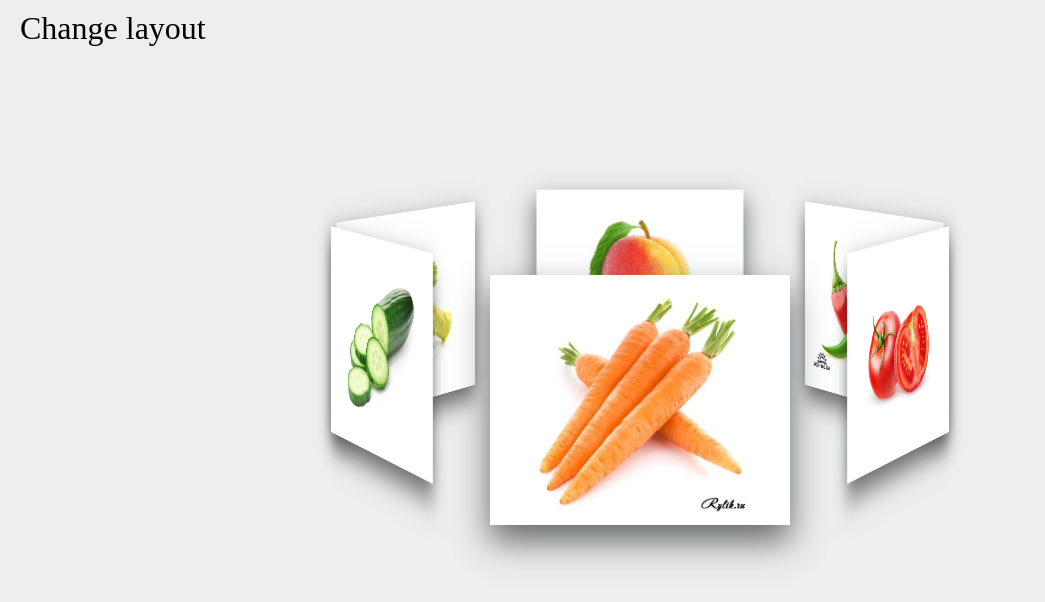
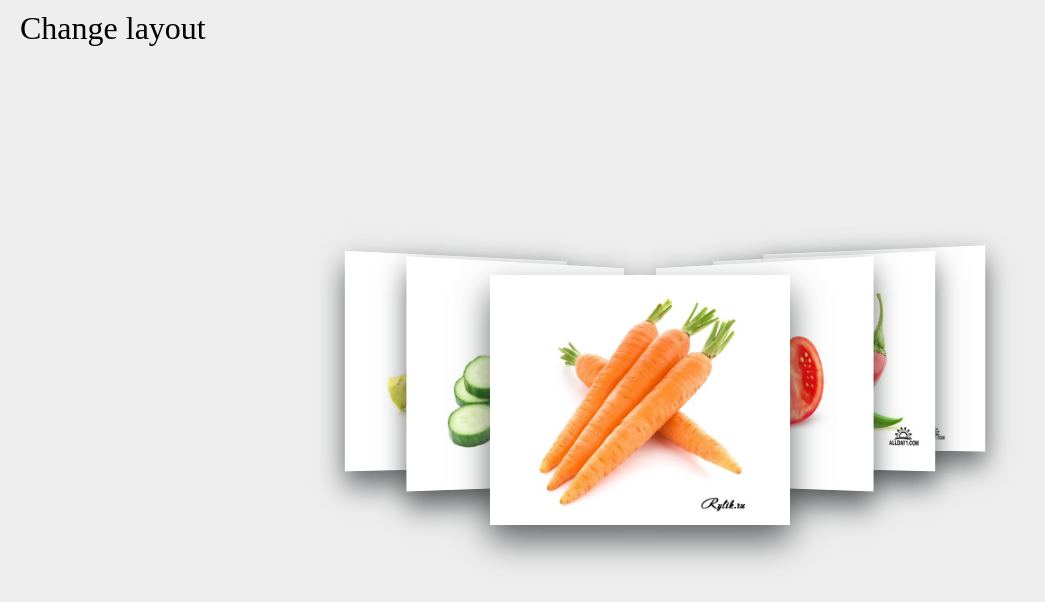
Before and after one commit to urfu-2016/markup-task-8, a plain HTML site: page index.html in a window 1280 px wide. Both pictures are taken after a click on the label "Change layout". Shown: the whole page, without its empty margins (0-1045 px from the left). Drawn offline with Linux system fonts and the light colour scheme.

Commit message:
make another alternate layout

```diff
--- a/index.css
+++ b/index.css
@@ -9,7 +9,7 @@ body
     margin: 0;
     padding: 0;
 
-    perspective-origin: 50% 0;
+    /*perspective-origin: 50% 0;*/
 }
 
 body
@@ -49,7 +49,7 @@ label.change-layout
     width: 300px;
     position: absolute;
     perspective: 1000px;
-    transition: transform .4s ease-in-out;
+    transition: .4s ease-in-out;
     z-index: 10;
 }
 
@@ -344,7 +344,7 @@ input[class^='recipe']:checked ~ .paranja
 .change-layout:checked ~ .card5:checked ~ .card:nth-of-type(6),
 .change-layout:checked ~ .card6:checked ~ .card:nth-of-type(1)
 {
-    transform: translateZ(-300px) translateX(100%) rotateY(60deg);
+    transform: translate3d(100%, 50%, -100px) rotateZ(45deg) rotateY(40deg);
     z-index: 3;
 }
 
@@ -355,7 +355,8 @@ input[class^='recipe']:checked ~ .paranja
 .change-layout:checked ~ .card5:checked ~ .card:nth-of-type(1),
 .change-layout:checked ~ .card6:checked ~ .card:nth-of-type(2)
 {
-    transform: translateZ(-600px) translateX(100%) rotateY(120deg);
+    transform: translate3d(100%, 80%, -100px) rotateZ(90deg) rotateY(90deg);
+    opacity: 0;
     z-index: 2;
 }
 
@@ -366,7 +367,8 @@ input[class^='recipe']:checked ~ .paranja
 .change-layout:checked ~ .card5:checked ~ .card:nth-of-type(2),
 .change-layout:checked ~ .card6:checked ~ .card:nth-of-type(3)
 {
-    transform: translateZ(-900px) rotateY(180deg);
+    transform: translate3d(0, 80%, -100px) rotateZ(180deg) rotateY(90deg);
+    opacity: 0;
     z-index: 1;
 }
 
@@ -377,7 +379,8 @@ input[class^='recipe']:checked ~ .paranja
 .change-layout:checked ~ .card5:checked ~ .card:nth-of-type(3),
 .change-layout:checked ~ .card6:checked ~ .card:nth-of-type(4)
 {
-    transform: translateZ(-600px) translateX(-100%) rotateY(-120deg);
+    transform: translate3d(-100%, 80%, -100px) rotateZ(-90deg) rotateY(-90deg);
+    opacity: 0;
     z-index: 2;
 }
 
@@ -388,7 +391,7 @@ input[class^='recipe']:checked ~ .paranja
 .change-layout:checked ~ .card5:checked ~ .card:nth-of-type(4),
 .change-layout:checked ~ .card6:checked ~ .card:nth-of-type(5)
 {
-    transform: translateZ(-300px) translateX(-100%) rotateY(-60deg);
+    transform: translate3d(-100%, 50%, -100px) rotateZ(-45deg) rotateY(-40deg);
     z-index: 3;
 }
 
--- a/index.html
+++ b/index.html
@@ -6,7 +6,8 @@
     <link rel="stylesheet" href="index.css">
 </head>
 <body>
-    <input type="checkbox" name="layout" value="Change layout" id="change-layout" class="change-layout">
+    <input type="checkbox" name="layout" value="Change layout"
+        id="change-layout" class="change-layout" checked>
     <input type="radio" name="cards" id="card1" class="card1">
     <input type="radio" name="cards" id="card2" class="card2">
     <input type="radio" name="cards" id="card3" class="card3" checked>
```
